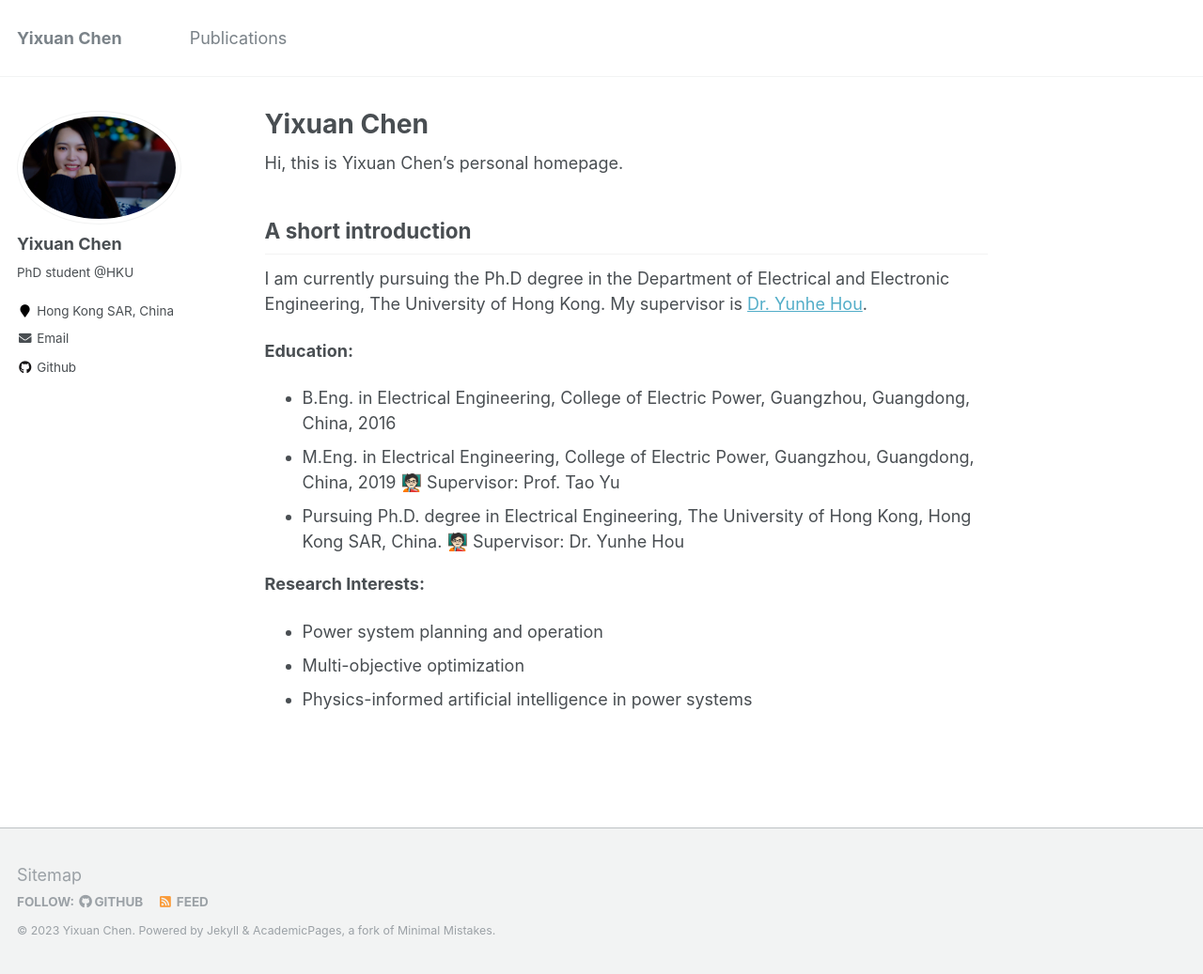
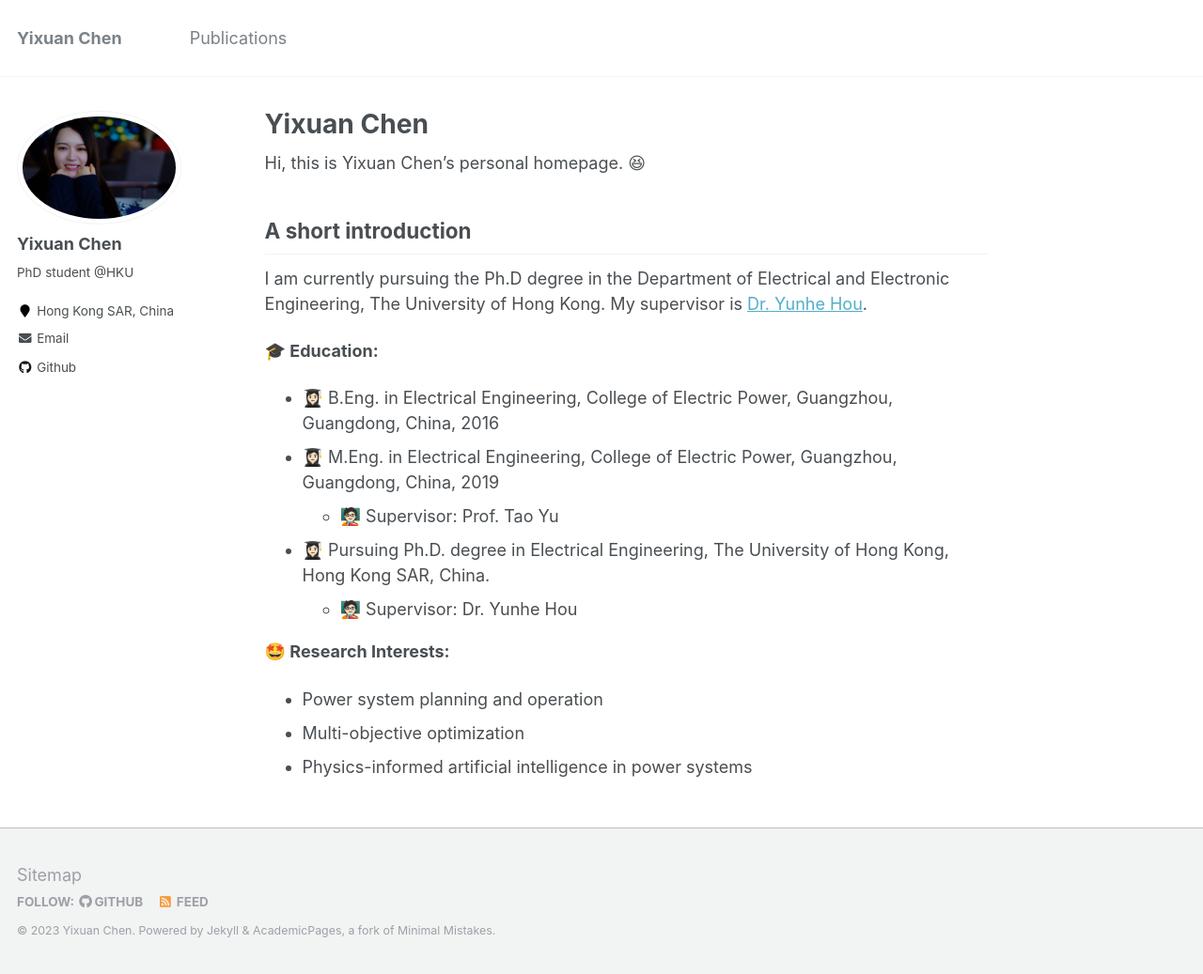
Before and after one commit to Yixuan-Chen0614/webpage-main, a Jekyll site: the page built from _pages/about.md, in a window 1280 px wide and 1037 px high. Shown: the whole window at 94% size. Built offline with Jekyll 4.4.1, drawn with Linux system fonts in a browser that asks for light colours.

```diff
--- a/_pages/about.md
+++ b/_pages/about.md
@@ -8,20 +8,20 @@ redirect_from:
   - /about.html
 ---
 
-Hi, this is Yixuan Chen's personal homepage.
+Hi, this is Yixuan Chen's personal homepage. 😆
 
 ## A short introduction
 I am currently pursuing the Ph.D degree in the Department of Electrical and Electronic Engineering, The University of Hong Kong. My supervisor is [Dr. Yunhe Hou](https://www.eee.hku.hk/people/yhhou/).
 
-<b>Education:</b>
-* B.Eng. in Electrical Engineering, College of Electric Power, Guangzhou, Guangdong, China, 2016
-* M.Eng. in Electrical Engineering, College of Electric Power, Guangzhou, Guangdong, China, 2019
-  🧑🏻‍🏫 Supervisor: Prof. Tao Yu
-* Pursuing Ph.D. degree in Electrical Engineering, The University of Hong Kong, Hong Kong SAR, China.
-  🧑🏻‍🏫 Supervisor: Dr. Yunhe Hou
+<b>🎓 Education:</b>
+* 👩🏻‍🎓 B.Eng. in Electrical Engineering, College of Electric Power, Guangzhou, Guangdong, China, 2016
+* 👩🏻‍🎓 M.Eng. in Electrical Engineering, College of Electric Power, Guangzhou, Guangdong, China, 2019
+   * 🧑🏻‍🏫 Supervisor: Prof. Tao Yu
+* 👩🏻‍🎓 Pursuing Ph.D. degree in Electrical Engineering, The University of Hong Kong, Hong Kong SAR, China.
+   * 🧑🏻‍🏫 Supervisor: Dr. Yunhe Hou
 
 
-<b>Research Interests:</b>
+<b>🤩 Research Interests:</b>
 * Power system planning and operation
 * Multi-objective optimization
 * Physics-informed artificial intelligence in power systems
```
